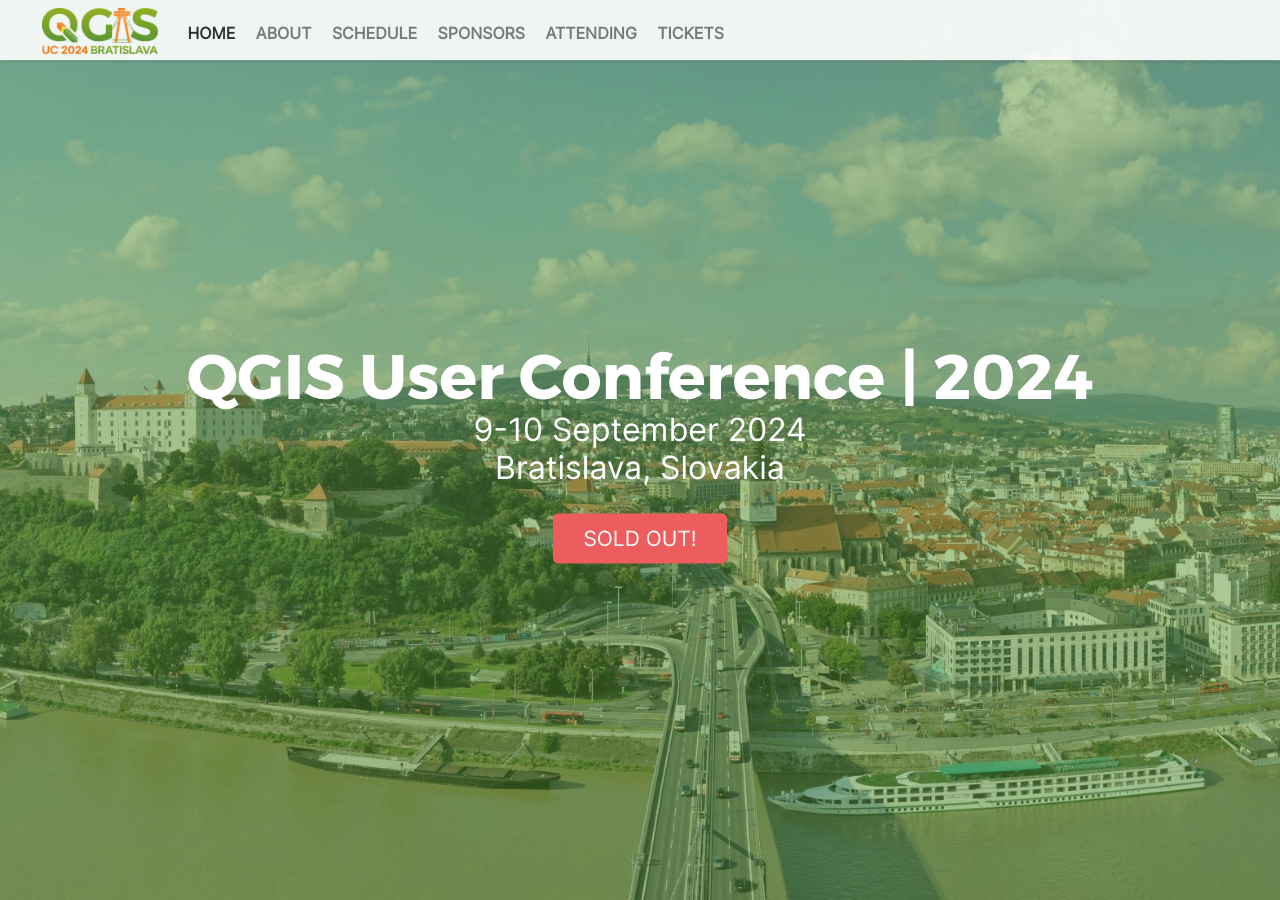
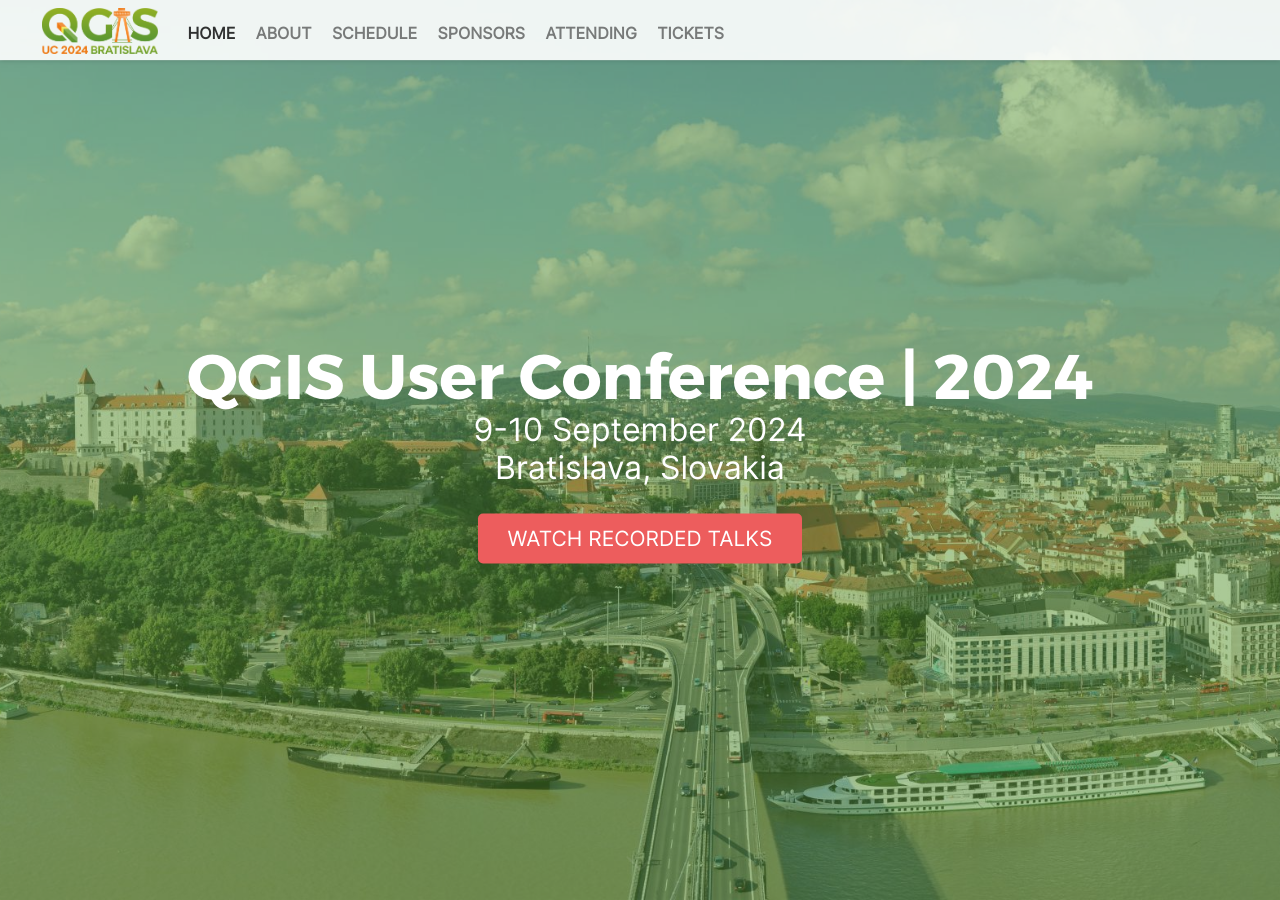
Before and after one commit to qgis-sk/uc2024-web, a Jekyll site: the page built from _pages/index.html, in a window 1280 px wide and 900 px high. Built offline with Jekyll 4.4.1, drawn with Linux system fonts in a browser that asks for light colours; nearby versions of some CDN libraries; comment, search, counter and statistics services are not loaded.

Commit message:
Hero button - link to videos

```diff
--- a/_config.yml
+++ b/_config.yml
@@ -121,7 +121,7 @@
 # typeoutTextValues: '"", "Season", "Ukraine", "Germany", "USA"'
 # typeoutFallback: "Season"
 heroButtons:
-  - {permalink: "/#tickets", text: "Sold out!"}
+  - {permalink: "https://www.youtube.com/playlist?list=PLi6mvse6ZEOziPdfPuf1Bvc4xmx-aQDsv", text: "Watch recorded talks"}
 #  - {link: "/schedule", text: "Schedule"}
 
 # Statistic Block
```
